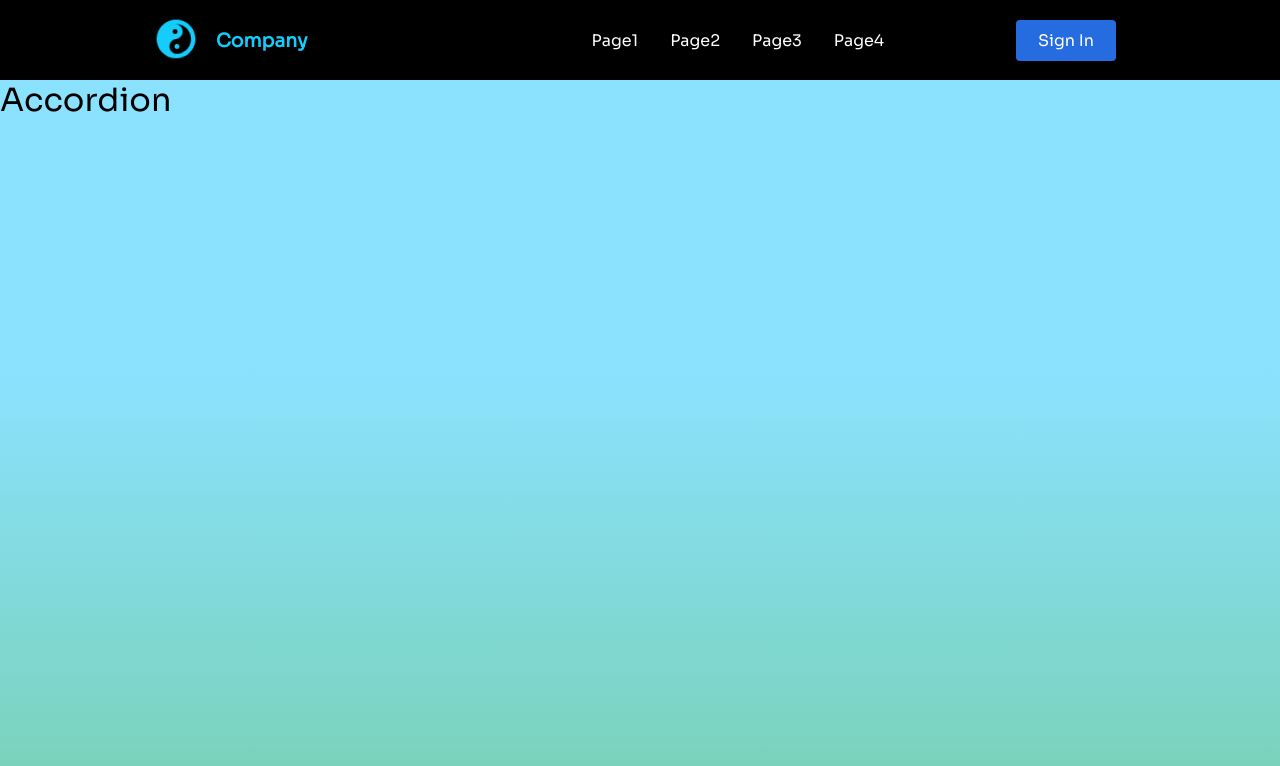
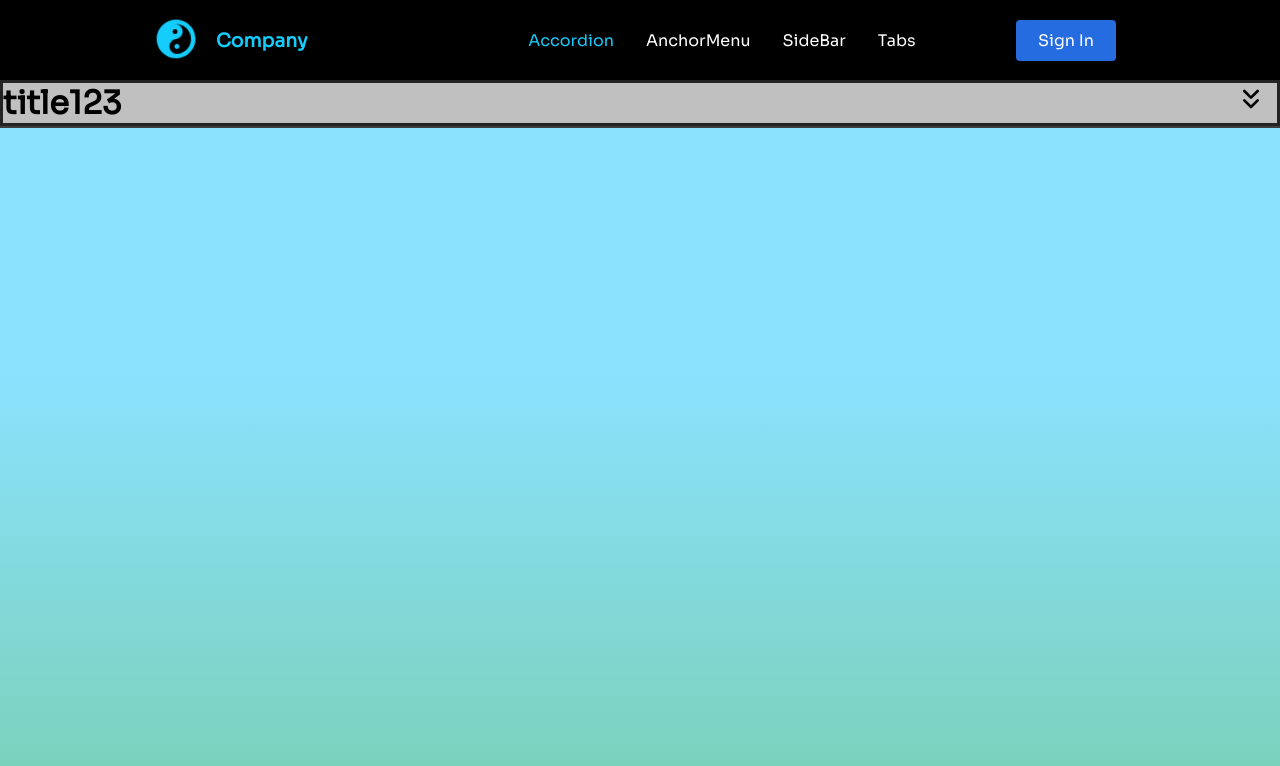
Before and after one commit to chetan-giradkar/core-ui, a React (Create React App) app: page /core-ui/accordion in a window 1280 px wide. Shown: the top 766 px of the page. Built offline with nearby package versions, Linux system fonts and the light colour scheme.

Commit message:
Add Accordion code

```diff
--- a/src/App.css
+++ b/src/App.css
@@ -1,6 +1,7 @@
 @import url("https://fonts.googleapis.com/css2?family=Sora&display=swap");
 @import "./styles/NavBar.css";
 @import "./styles/NavBarM.css";
+@import "./styles/Accordion.css";
 
 * {
   font-family: "Sora", sans-serif;
--- a/src/App.js
+++ b/src/App.js
@@ -13,12 +13,12 @@ function App() {
     <Router>
       <Navbar/>
       <Switch>
-        <Route path="/core-ui" exact component={Home} />
-        <Route path="/core-ui/accordion" component={Accordion} />
-        <Route path="/core-ui/anchormenu" component={AnchorMenu} />
-        <Route path="/core-ui/sidebar" component={SideBar} />
-        <Route path="/core-ui/tabs" component={Tabs} />
-        <Route path="/core-ui/sign-in" component={Login} />
+        <Route path="/core-ui" exact render={()=>{return <Home />}} />
+        <Route path="/core-ui/accordion" render={()=>{return <Accordion title="title123" >Accordion123</Accordion>}} />
+        <Route path="/core-ui/anchormenu" render={()=>{return <AnchorMenu />}} />
+        <Route path="/core-ui/sidebar" render={()=>{return <SideBar />}} />
+        <Route path="/core-ui/tabs" render={()=>{return <Tabs />}} />
+        <Route path="/core-ui/sign-in" render={()=>{return <Login />}} />
       </Switch>
     </Router>
   );
--- a/src/Components/Accordion/Accordion.jsx
+++ b/src/Components/Accordion/Accordion.jsx
@@ -1,11 +1,20 @@
-import React from 'react'
+import React, {useState} from 'react';
+import { FiChevronsDown } from "react-icons/fi";
 
-const Accordion = () => {
+const Accordion = ({title, children}) => {
+    const [open, setOpen] = useState(false);
+
     return (
         <div className="pages accordion">
-            Accordion
+            <div className="accordion-header" onClick={()=>setOpen(!open)}>
+                <h4>{title}</h4>
+                <FiChevronsDown className={open ? "accordion-chevron chevron-open" : "accordion-chevron chevron-close"} />
+            </div>
+            <div className={open ? "accordion-main accordion-open" : "accordion-main accordion-close"}>
+                {children}
+            </div>
         </div>
     )
 }
 
-export default Accordion
+export default Accordion;
--- a/src/Components/Navbar/index.js
+++ b/src/Components/Navbar/index.js
@@ -45,21 +45,21 @@ function Navbar() {
         </div>
       </span>
       <NavMenu>
-        <NavLink to="/core-ui/page1" activeStyle>
-          Page1
+        <NavLink to="/core-ui/accordion" activeStyle>
+        Accordion
         </NavLink>
-        <NavLink to="/core-ui/page2" activeStyle>
-          Page2
+        <NavLink to="/core-ui/anchormenu" activeStyle>
+        AnchorMenu
         </NavLink>
-        <NavLink to="/core-ui/page3" activeStyle>
-          Page3
+        <NavLink to="/core-ui/sidebar" activeStyle>
+        SideBar
         </NavLink>
-        <NavLink to="/core-ui/page4" activeStyle>
-          Page4
+        <NavLink to="/core-ui/tabs" activeStyle>
+        Tabs
         </NavLink>
       </NavMenu>
       <NavBtn>
-        <NavBtnLink className="button1" to="/core-ui/signin">
+        <NavBtnLink className="button1" to="/core-ui/sign-in">
           Sign In
         </NavBtnLink>
       </NavBtn>
--- /dev/null
+++ b/src/styles/Accordion.css
@@ -0,0 +1,41 @@
+.accordion {
+    display: flex;
+    flex-direction: column;
+}
+
+.accordion-header {
+    display: inline-flex;
+    width: 100vw;
+    height: fit-content;
+    background-color: silver;
+    justify-content: space-between;
+    border: solid rgb(36, 35, 35) 3px;
+}
+
+.accordion-main {
+    background-color: whitesmoke;
+    transition: 0.5s ease-in-out;
+    overflow-y: hidden;
+    border: solid rgb(63, 62, 62) 2px;
+    border-top: none;
+    text-align: center;
+    vertical-align: auto;
+}
+.accordion-close {
+    height: 0px;
+}
+.accordion-open {
+    height: max(20%, 200px);
+}
+
+.accordion-chevron {
+    transition: 0.5s ease-in-out;
+    cursor: pointer;
+    margin-right: 10px;
+}
+.chevron-open {
+    transform: rotate(180deg);
+}
+.chevron-close {
+    transform: rotate(0deg);
+}
--- a/src/styles/NavBarM.css
+++ b/src/styles/NavBarM.css
@@ -1,5 +1,4 @@
 #nav-mobile {
-
     transition: 0.5s ease-in-out;
 }
 
```
